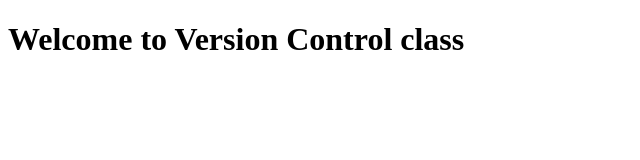
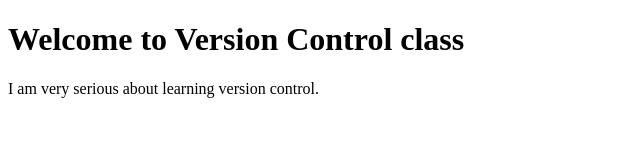
Before and after one commit to AYD-7/IDEAS-Lecture, a plain HTML site: page index.html in a window 1280 px wide. Shown: the whole page, without its empty margins (0-640 px from the left). Drawn offline with Linux system fonts and the light colour scheme.

Commit message:
Update index.html

```diff
--- a/index.html
+++ b/index.html
@@ -9,6 +9,7 @@
 <body>
     <h1>Welcome to Version Control class</h1>
 
+    <p>I am very serious about learning version control.</p>
     <script src="index.js"></script>
 </body>
 </html>
```
